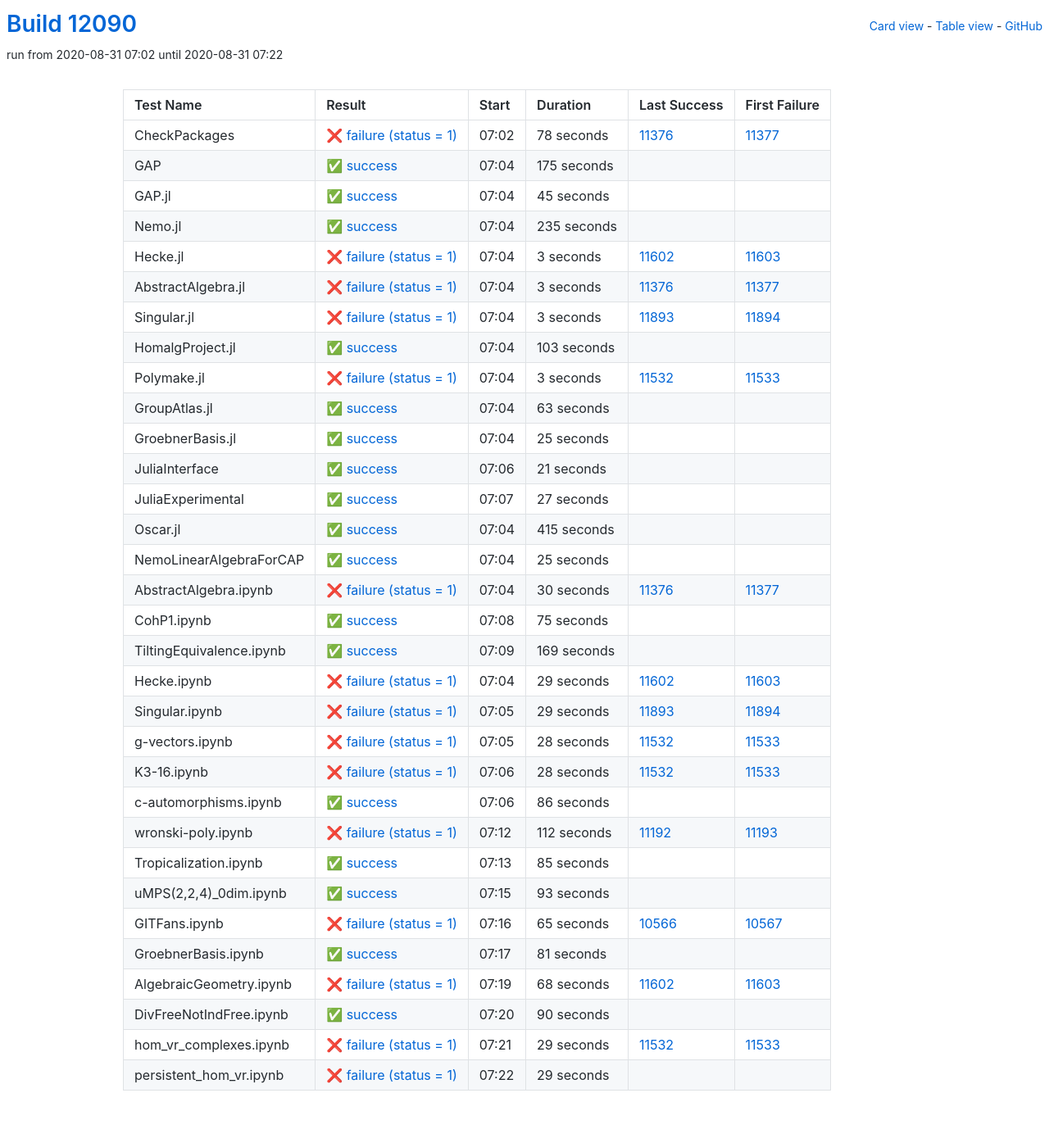
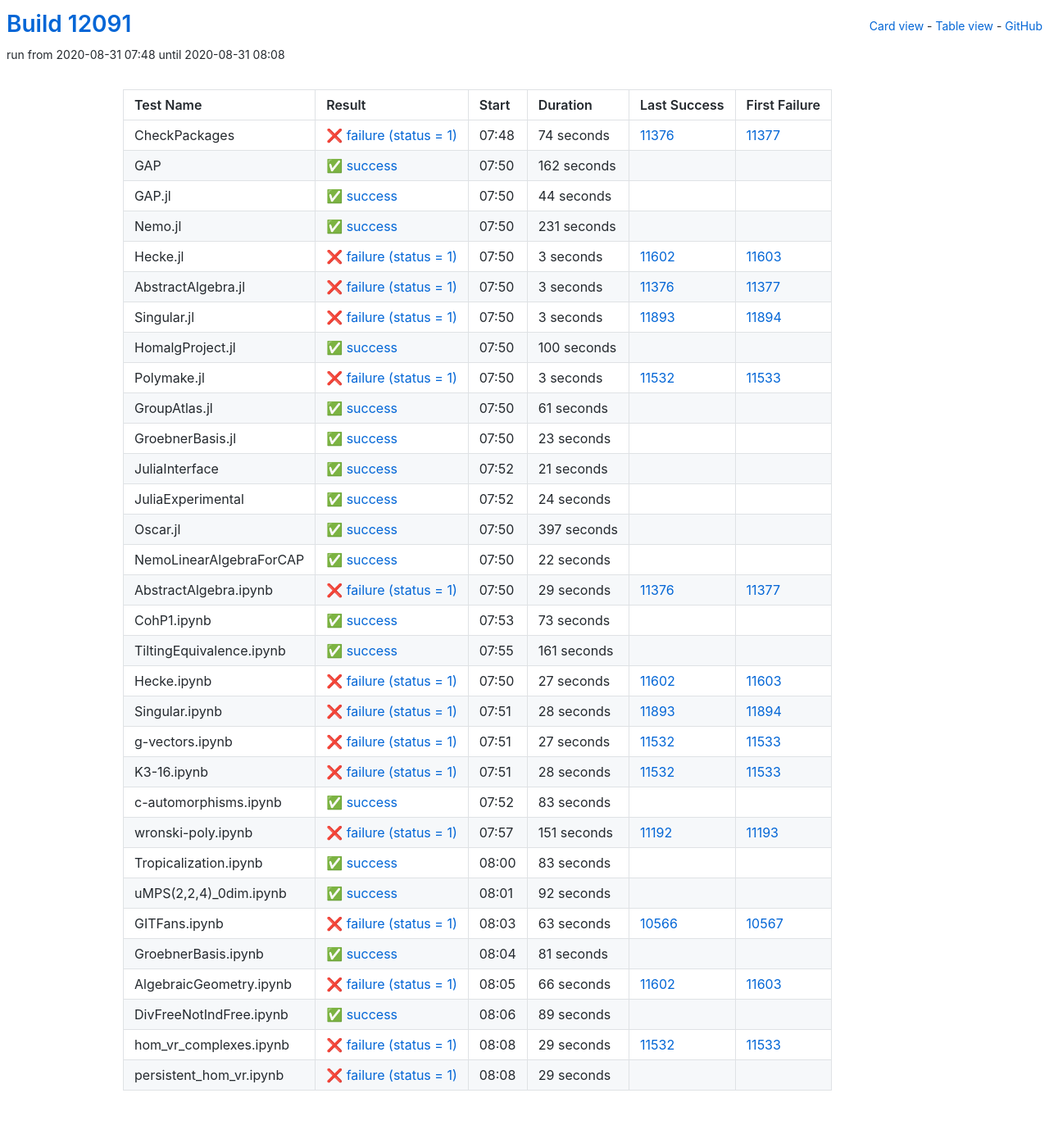
Before and after one commit to oscar-system/oscar-ci-status, a Jekyll site: the page built from table.html, in a window 1280 px wide. Shown: the whole page at 82% size. Built offline with Jekyll 4.4.1, drawn with Linux system fonts in a browser that asks for light colours.

Commit message:
Build #12091

```diff
--- a/_data/ci.yml
+++ b/_data/ci.yml
@@ -1,6 +1,6 @@
 ---
-build: 12090
-build_url: https://oscarci.mathematik.uni-kl.de/job/oscar/12090/
+build: 12091
+build_url: https://oscarci.mathematik.uni-kl.de/job/oscar/12091/
 job: oscar
 organization: oscar-system
 repo: oscar-ci-status
@@ -8,56 +8,56 @@
 tests:
 - name: CheckPackages
   id: checkpackages
-  log: https://oscarci.mathematik.uni-kl.de/job/oscar/12090/artifact/logs/build-12090/CheckPackages.log
-  start: 2020-08-31 07:02
+  log: https://oscarci.mathematik.uni-kl.de/job/oscar/12091/artifact/logs/build-12091/CheckPackages.log
+  start: 2020-08-31 07:48
   success: false
   exitcode: 1
   status: failure
-  duration: 78
+  duration: 74
   last_success: 11376
   last_success_url: https://oscarci.mathematik.uni-kl.de/job/oscar/11376/
   first_failure: 11377
   first_failure_url: https://oscarci.mathematik.uni-kl.de/job/oscar/11377/
 - name: GAP
   id: gap
-  log: https://oscarci.mathematik.uni-kl.de/job/oscar/12090/artifact/logs/build-12090/GAP.log
-  start: 2020-08-31 07:04
+  log: https://oscarci.mathematik.uni-kl.de/job/oscar/12091/artifact/logs/build-12091/GAP.log
+  start: 2020-08-31 07:50
   success: true
   exitcode: 0
   status: success
-  duration: 175
+  duration: 162
   last_success: false
   last_success_url:
   first_failure: false
   first_failure_url:
 - name: GAP.jl
   id: gap-jl
-  log: https://oscarci.mathematik.uni-kl.de/job/oscar/12090/artifact/logs/build-12090/GAP.jl.log
-  start: 2020-08-31 07:04
+  log: https://oscarci.mathematik.uni-kl.de/job/oscar/12091/artifact/logs/build-12091/GAP.jl.log
+  start: 2020-08-31 07:50
   success: true
   exitcode: 0
   status: success
-  duration: 45
+  duration: 44
   last_success: false
   last_success_url:
   first_failure: false
   first_failure_url:
 - name: Nemo.jl
   id: nemo-jl
-  log: https://oscarci.mathematik.uni-kl.de/job/oscar/12090/artifact/logs/build-12090/Nemo.jl.log
-  start: 2020-08-31 07:04
+  log: https://oscarci.mathematik.uni-kl.de/job/oscar/12091/artifact/logs/build-12091/Nemo.jl.log
+  start: 2020-08-31 07:50
   success: true
   exitcode: 0
   status: success
-  duration: 235
+  duration: 231
   last_success: false
   last_success_url:
   first_failure: false
   first_failure_url:
 - name: Hecke.jl
   id: hecke-jl
-  log: https://oscarci.mathematik.uni-kl.de/job/oscar/12090/artifact/logs/build-12090/Hecke.jl.log
-  start: 2020-08-31 07:04
+  log: https://oscarci.mathematik.uni-kl.de/job/oscar/12091/artifact/logs/build-12091/Hecke.jl.log
+  start: 2020-08-31 07:50
   success: false
   exitcode: 1
   status: failure
@@ -68,8 +68,8 @@
   first_failure_url: https://oscarci.mathematik.uni-kl.de/job/oscar/11603/
 - name: AbstractAlgebra.jl
   id: abstractalgebra-jl
-  log: https://oscarci.mathematik.uni-kl.de/job/oscar/12090/artifact/logs/build-12090/AbstractAlgebra.jl.log
-  start: 2020-08-31 07:04
+  log: https://oscarci.mathematik.uni-kl.de/job/oscar/12091/artifact/logs/build-12091/AbstractAlgebra.jl.log
+  start: 2020-08-31 07:50
   success: false
   exitcode: 1
   status: failure
@@ -80,8 +80,8 @@
   first_failure_url: https://oscarci.mathematik.uni-kl.de/job/oscar/11377/
 - name: Singular.jl
   id: singular-jl
-  log: https://oscarci.mathematik.uni-kl.de/job/oscar/12090/artifact/logs/build-12090/Singular.jl.log
-  start: 2020-08-31 07:04
+  log: https://oscarci.mathematik.uni-kl.de/job/oscar/12091/artifact/logs/build-12091/Singular.jl.log
+  start: 2020-08-31 07:50
   success: false
   exitcode: 1
   status: failure
@@ -92,20 +92,20 @@
   first_failure_url: https://oscarci.mathematik.uni-kl.de/job/oscar/11894/
 - name: HomalgProject.jl
   id: homalgproject-jl
-  log: https://oscarci.mathematik.uni-kl.de/job/oscar/12090/artifact/logs/build-12090/HomalgProject.jl.log
-  start: 2020-08-31 07:04
+  log: https://oscarci.mathematik.uni-kl.de/job/oscar/12091/artifact/logs/build-12091/HomalgProject.jl.log
+  start: 2020-08-31 07:50
   success: true
   exitcode: 0
   status: success
-  duration: 103
+  duration: 100
   last_success: false
   last_success_url:
   first_failure: false
   first_failure_url:
 - name: Polymake.jl
   id: polymake-jl
-  log: https://oscarci.mathematik.uni-kl.de/job/oscar/12090/artifact/logs/build-12090/Polymake.jl.log
-  start: 2020-08-31 07:04
+  log: https://oscarci.mathematik.uni-kl.de/job/oscar/12091/artifact/logs/build-12091/Polymake.jl.log
+  start: 2020-08-31 07:50
   success: false
   exitcode: 1
   status: failure
@@ -116,32 +116,32 @@
   first_failure_url: https://oscarci.mathematik.uni-kl.de/job/oscar/11533/
 - name: GroupAtlas.jl
   id: groupatlas-jl
-  log: https://oscarci.mathematik.uni-kl.de/job/oscar/12090/artifact/logs/build-12090/GroupAtlas.jl.log
-  start: 2020-08-31 07:04
+  log: https://oscarci.mathematik.uni-kl.de/job/oscar/12091/artifact/logs/build-12091/GroupAtlas.jl.log
+  start: 2020-08-31 07:50
   success: true
   exitcode: 0
   status: success
-  duration: 63
+  duration: 61
   last_success: false
   last_success_url:
   first_failure: false
   first_failure_url:
 - name: GroebnerBasis.jl
   id: groebnerbasis-jl
-  log: https://oscarci.mathematik.uni-kl.de/job/oscar/12090/artifact/logs/build-12090/GroebnerBasis.jl.log
-  start: 2020-08-31 07:04
+  log: https://oscarci.mathematik.uni-kl.de/job/oscar/12091/artifact/logs/build-12091/GroebnerBasis.jl.log
+  start: 2020-08-31 07:50
   success: true
   exitcode: 0
   status: success
-  duration: 25
+  duration: 23
   last_success: false
   last_success_url:
   first_failure: false
   first_failure_url:
 - name: JuliaInterface
   id: juliainterface
-  log: https://oscarci.mathematik.uni-kl.de/job/oscar/12090/artifact/logs/build-12090/JuliaInterface.log
-  start: 2020-08-31 07:06
+  log: https://oscarci.mathematik.uni-kl.de/job/oscar/12091/artifact/logs/build-12091/JuliaInterface.log
+  start: 2020-08-31 07:52
   success: true
   exitcode: 0
   status: success
@@ -152,116 +152,116 @@
   first_failure_url:
 - name: JuliaExperimental
   id: juliaexperimental
-  log: https://oscarci.mathematik.uni-kl.de/job/oscar/12090/artifact/logs/build-12090/JuliaExperimental.log
-  start: 2020-08-31 07:07
+  log: https://oscarci.mathematik.uni-kl.de/job/oscar/12091/artifact/logs/build-12091/JuliaExperimental.log
+  start: 2020-08-31 07:52
   success: true
   exitcode: 0
   status: success
-  duration: 27
+  duration: 24
   last_success: false
   last_success_url:
   first_failure: false
   first_failure_url:
 - name: Oscar.jl
   id: oscar-jl
-  log: https://oscarci.mathematik.uni-kl.de/job/oscar/12090/artifact/logs/build-12090/Oscar.jl.log
-  start: 2020-08-31 07:04
+  log: https://oscarci.mathematik.uni-kl.de/job/oscar/12091/artifact/logs/build-12091/Oscar.jl.log
+  start: 2020-08-31 07:50
   success: true
   exitcode: 0
   status: success
-  duration: 415
+  duration: 397
   last_success: false
   last_success_url:
   first_failure: false
   first_failure_url:
 - name: NemoLinearAlgebraForCAP
   id: nemolinearalgebraforcap
-  log: https://oscarci.mathematik.uni-kl.de/job/oscar/12090/artifact/logs/build-12090/NemoLinearAlgebraForCAP.log
-  start: 2020-08-31 07:04
+  log: https://oscarci.mathematik.uni-kl.de/job/oscar/12091/artifact/logs/build-12091/NemoLinearAlgebraForCAP.log
+  start: 2020-08-31 07:50
   success: true
   exitcode: 0
   status: success
-  duration: 25
+  duration: 22
   last_success: false
   last_success_url:
   first_failure: false
   first_failure_url:
 - name: AbstractAlgebra.ipynb
   id: abstractalgebra-ipynb
-  log: https://oscarci.mathematik.uni-kl.de/job/oscar/12090/artifact/logs/build-12090/AbstractAlgebra.ipynb.log
-  start: 2020-08-31 07:04
+  log: https://oscarci.mathematik.uni-kl.de/job/oscar/12091/artifact/logs/build-12091/AbstractAlgebra.ipynb.log
+  start: 2020-08-31 07:50
   success: false
   exitcode: 1
   status: failure
-  duration: 30
+  duration: 29
   last_success: 11376
   last_success_url: https://oscarci.mathematik.uni-kl.de/job/oscar/11376/
   first_failure: 11377
   first_failure_url: https://oscarci.mathematik.uni-kl.de/job/oscar/11377/
 - name: CohP1.ipynb
   id: cohp1-ipynb
-  log: https://oscarci.mathematik.uni-kl.de/job/oscar/12090/artifact/logs/build-12090/CohP1.ipynb.log
-  start: 2020-08-31 07:08
+  log: https://oscarci.mathematik.uni-kl.de/job/oscar/12091/artifact/logs/build-12091/CohP1.ipynb.log
+  start: 2020-08-31 07:53
   success: true
   exitcode: 0
   status: success
-  duration: 75
+  duration: 73
   last_success: false
   last_success_url:
   first_failure: false
   first_failure_url:
 - name: TiltingEquivalence.ipynb
   id: tiltingequivalence-ipynb
-  log: https://oscarci.mathematik.uni-kl.de/job/oscar/12090/artifact/logs/build-12090/TiltingEquivalence.ipynb.log
-  start: 2020-08-31 07:09
+  log: https://oscarci.mathematik.uni-kl.de/job/oscar/12091/artifact/logs/build-12091/TiltingEquivalence.ipynb.log
+  start: 2020-08-31 07:55
   success: true
   exitcode: 0
   status: success
-  duration: 169
+  duration: 161
   last_success: false
   last_success_url:
   first_failure: false
   first_failure_url:
 - name: Hecke.ipynb
   id: hecke-ipynb
-  log: https://oscarci.mathematik.uni-kl.de/job/oscar/12090/artifact/logs/build-12090/Hecke.ipynb.log
-  start: 2020-08-31 07:04
+  log: https://oscarci.mathematik.uni-kl.de/job/oscar/12091/artifact/logs/build-12091/Hecke.ipynb.log
+  start: 2020-08-31 07:50
   success: false
   exitcode: 1
   status: failure
-  duration: 29
+  duration: 27
   last_success: 11602
   last_success_url: https://oscarci.mathematik.uni-kl.de/job/oscar/11602/
   first_failure: 11603
   first_failure_url: https://oscarci.mathematik.uni-kl.de/job/oscar/11603/
 - name: Singular.ipynb
   id: singular-ipynb
-  log: https://oscarci.mathematik.uni-kl.de/job/oscar/12090/artifact/logs/build-12090/Singular.ipynb.log
-  start: 2020-08-31 07:05
+  log: https://oscarci.mathematik.uni-kl.de/job/oscar/12091/artifact/logs/build-12091/Singular.ipynb.log
+  start: 2020-08-31 07:51
   success: false
   exitcode: 1
   status: failure
-  duration: 29
+  duration: 28
   last_success: 11893
   last_success_url: https://oscarci.mathematik.uni-kl.de/job/oscar/11893/
   first_failure: 11894
   first_failure_url: https://oscarci.mathematik.uni-kl.de/job/oscar/11894/
 - name: g-vectors.ipynb
   id: g-vectors-ipynb
-  log: https://oscarci.mathematik.uni-kl.de/job/oscar/12090/artifact/logs/build-12090/g-vectors.ipynb.log
-  start: 2020-08-31 07:05
+  log: https://oscarci.mathematik.uni-kl.de/job/oscar/12091/artifact/logs/build-12091/g-vectors.ipynb.log
+  start: 2020-08-31 07:51
   success: false
   exitcode: 1
   status: failure
-  duration: 28
+  duration: 27
   last_success: 11532
   last_success_url: https://oscarci.mathematik.uni-kl.de/job/oscar/11532/
   first_failure: 11533
   first_failure_url: https://oscarci.mathematik.uni-kl.de/job/oscar/11533/
 - name: K3-16.ipynb
   id: k3-16-ipynb
-  log: https://oscarci.mathematik.uni-kl.de/job/oscar/12090/artifact/logs/build-12090/K3-16.ipynb.log
-  start: 2020-08-31 07:06
+  log: https://oscarci.mathematik.uni-kl.de/job/oscar/12091/artifact/logs/build-12091/K3-16.ipynb.log
+  start: 2020-08-31 07:51
   success: false
   exitcode: 1
   status: failure
@@ -272,68 +272,68 @@
   first_failure_url: https://oscarci.mathematik.uni-kl.de/job/oscar/11533/
 - name: c-automorphisms.ipynb
   id: c-automorphisms-ipynb
-  log: https://oscarci.mathematik.uni-kl.de/job/oscar/12090/artifact/logs/build-12090/c-automorphisms.ipynb.log
-  start: 2020-08-31 07:06
+  log: https://oscarci.mathematik.uni-kl.de/job/oscar/12091/artifact/logs/build-12091/c-automorphisms.ipynb.log
+  start: 2020-08-31 07:52
   success: true
   exitcode: 0
   status: success
-  duration: 86
+  duration: 83
   last_success: false
   last_success_url:
   first_failure: false
   first_failure_url:
 - name: wronski-poly.ipynb
   id: wronski-poly-ipynb
-  log: https://oscarci.mathematik.uni-kl.de/job/oscar/12090/artifact/logs/build-12090/wronski-poly.ipynb.log
-  start: 2020-08-31 07:12
+  log: https://oscarci.mathematik.uni-kl.de/job/oscar/12091/artifact/logs/build-12091/wronski-poly.ipynb.log
+  start: 2020-08-31 07:57
   success: false
   exitcode: 1
   status: failure
-  duration: 112
+  duration: 151
   last_success: 11192
   last_success_url: https://oscarci.mathematik.uni-kl.de/job/oscar/11192/
   first_failure: 11193
   first_failure_url: https://oscarci.mathematik.uni-kl.de/job/oscar/11193/
 - name: Tropicalization.ipynb
   id: tropicalization-ipynb
-  log: https://oscarci.mathematik.uni-kl.de/job/oscar/12090/artifact/logs/build-12090/Tropicalization.ipynb.log
-  start: 2020-08-31 07:13
+  log: https://oscarci.mathematik.uni-kl.de/job/oscar/12091/artifact/logs/build-12091/Tropicalization.ipynb.log
+  start: 2020-08-31 08:00
   success: true
   exitcode: 0
   status: success
-  duration: 85
+  duration: 83
   last_success: false
   last_success_url:
   first_failure: false
   first_failure_url:
 - name: uMPS(2,2,4)_0dim.ipynb
   id: umps-2-2-4-0dim-ipynb
-  log: https://oscarci.mathematik.uni-kl.de/job/oscar/12090/artifact/logs/build-12090/uMPS-2-2-4-_0dim.ipynb.log
-  start: 2020-08-31 07:15
+  log: https://oscarci.mathematik.uni-kl.de/job/oscar/12091/artifact/logs/build-12091/uMPS-2-2-4-_0dim.ipynb.log
+  start: 2020-08-31 08:01
   success: true
   exitcode: 0
   status: success
-  duration: 93
+  duration: 92
   last_success: false
   last_success_url:
   first_failure: false
   first_failure_url:
 - name: GITFans.ipynb
   id: gitfans-ipynb
-  log: https://oscarci.mathematik.uni-kl.de/job/oscar/12090/artifact/logs/build-12090/GITFans.ipynb.log
-  start: 2020-08-31 07:16
+  log: https://oscarci.mathematik.uni-kl.de/job/oscar/12091/artifact/logs/build-12091/GITFans.ipynb.log
+  start: 2020-08-31 08:03
   success: false
   exitcode: 1
   status: failure
-  duration: 65
+  duration: 63
   last_success: 10566
   last_success_url: https://oscarci.mathematik.uni-kl.de/job/oscar/10566/
   first_failure: 10567
   first_failure_url: https://oscarci.mathematik.uni-kl.de/job/oscar/10567/
 - name: GroebnerBasis.ipynb
   id: groebnerbasis-ipynb
-  log: https://oscarci.mathematik.uni-kl.de/job/oscar/12090/artifact/logs/build-12090/GroebnerBasis.ipynb.log
-  start: 2020-08-31 07:17
+  log: https://oscarci.mathematik.uni-kl.de/job/oscar/12091/artifact/logs/build-12091/GroebnerBasis.ipynb.log
+  start: 2020-08-31 08:04
   success: true
   exitcode: 0
   status: success
@@ -344,32 +344,32 @@
   first_failure_url:
 - name: AlgebraicGeometry.ipynb
   id: algebraicgeometry-ipynb
-  log: https://oscarci.mathematik.uni-kl.de/job/oscar/12090/artifact/logs/build-12090/AlgebraicGeometry.ipynb.log
-  start: 2020-08-31 07:19
+  log: https://oscarci.mathematik.uni-kl.de/job/oscar/12091/artifact/logs/build-12091/AlgebraicGeometry.ipynb.log
+  start: 2020-08-31 08:05
   success: false
   exitcode: 1
   status: failure
-  duration: 68
+  duration: 66
   last_success: 11602
   last_success_url: https://oscarci.mathematik.uni-kl.de/job/oscar/11602/
   first_failure: 11603
   first_failure_url: https://oscarci.mathematik.uni-kl.de/job/oscar/11603/
 - name: DivFreeNotIndFree.ipynb
   id: divfreenotindfree-ipynb
-  log: https://oscarci.mathematik.uni-kl.de/job/oscar/12090/artifact/logs/build-12090/DivFreeNotIndFree.ipynb.log
-  start: 2020-08-31 07:20
+  log: https://oscarci.mathematik.uni-kl.de/job/oscar/12091/artifact/logs/build-12091/DivFreeNotIndFree.ipynb.log
+  start: 2020-08-31 08:06
   success: true
   exitcode: 0
   status: success
-  duration: 90
+  duration: 89
   last_success: false
   last_success_url:
   first_failure: false
   first_failure_url:
 - name: hom_vr_complexes.ipynb
   id: hom-vr-complexes-ipynb
-  log: https://oscarci.mathematik.uni-kl.de/job/oscar/12090/artifact/logs/build-12090/hom_vr_complexes.ipynb.log
-  start: 2020-08-31 07:21
+  log: https://oscarci.mathematik.uni-kl.de/job/oscar/12091/artifact/logs/build-12091/hom_vr_complexes.ipynb.log
+  start: 2020-08-31 08:08
   success: false
   exitcode: 1
   status: failure
@@ -380,8 +380,8 @@
   first_failure_url: https://oscarci.mathematik.uni-kl.de/job/oscar/11533/
 - name: persistent_hom_vr.ipynb
   id: persistent-hom-vr-ipynb
-  log: https://oscarci.mathematik.uni-kl.de/job/oscar/12090/artifact/logs/build-12090/persistent_hom_vr.ipynb.log
-  start: 2020-08-31 07:22
+  log: https://oscarci.mathematik.uni-kl.de/job/oscar/12091/artifact/logs/build-12091/persistent_hom_vr.ipynb.log
+  start: 2020-08-31 08:08
   success: false
   exitcode: 1
   status: failure
```
Also changed, not shown: README.md.
